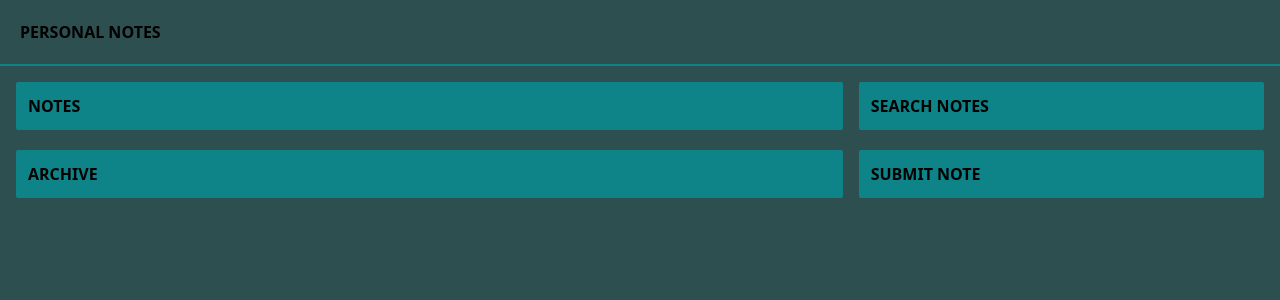
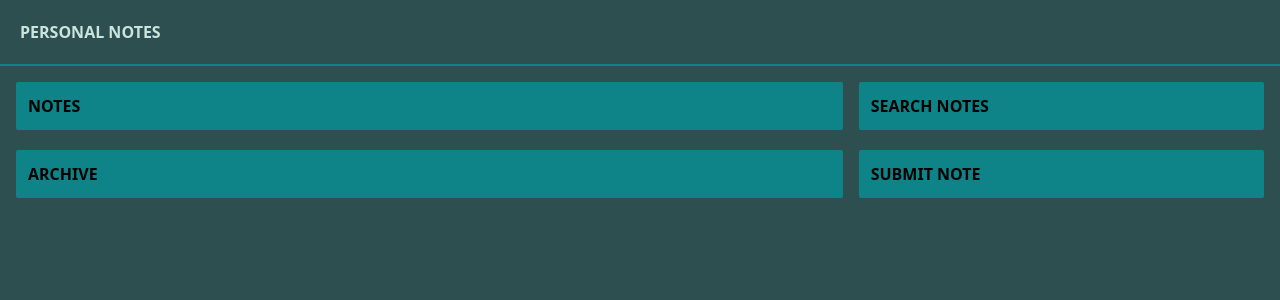
Before and after one commit to MSeptianJ/dicoding-personal-notes-vite, a React (Vite) app: page / in a window 1280 px wide. Shown: the top 300 px of the page. Built offline with nearby package versions, Linux system fonts and the light colour scheme.

Commit message:
Fix Header Style

```diff
--- a/src/components/NoteHeader.jsx
+++ b/src/components/NoteHeader.jsx
@@ -1,7 +1,7 @@
 const NoteHeader = () => {
   return (
-    <header className=" border-sub grid w-full border-b-2 p-5 text-center font-bold uppercase">
-      <p className=" m-auto w-full text-left">Personal Notes</p>
+    <header className=" grid w-full border-b-2 border-sub p-5 text-center font-bold uppercase">
+      <p className=" m-auto w-full text-left text-accent">Personal Notes</p>
     </header>
   );
 };
```
